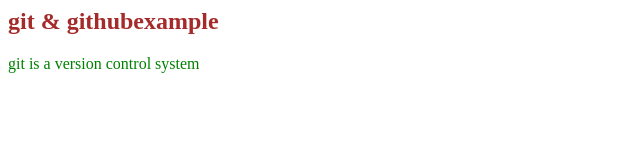
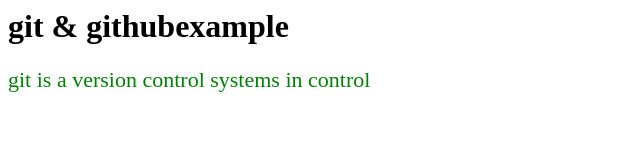
Before and after one commit to kunalsinghl/Dbanumaiahs2007, a plain HTML site: page index.html in a window 1280 px wide. Shown: the whole page, without its empty margins (0-640 px from the left). Drawn offline with Linux system fonts and the light colour scheme.

Commit message:
modify the p tag font size & change h2 to h1 tag in index.html

```diff
--- a/index.html
+++ b/index.html
@@ -7,11 +7,12 @@
             }
             p{
                 color: green;
+                font-size: 22px;
             }
         </style>
     </head>
     <body>
-        <h2>git & githubexample</h2>
-        <p>git is a version control system</p>
+        <h1>git & githubexample</h1>
+        <p>git is a version control systems in control</p>
     </body>
 </html>
```
